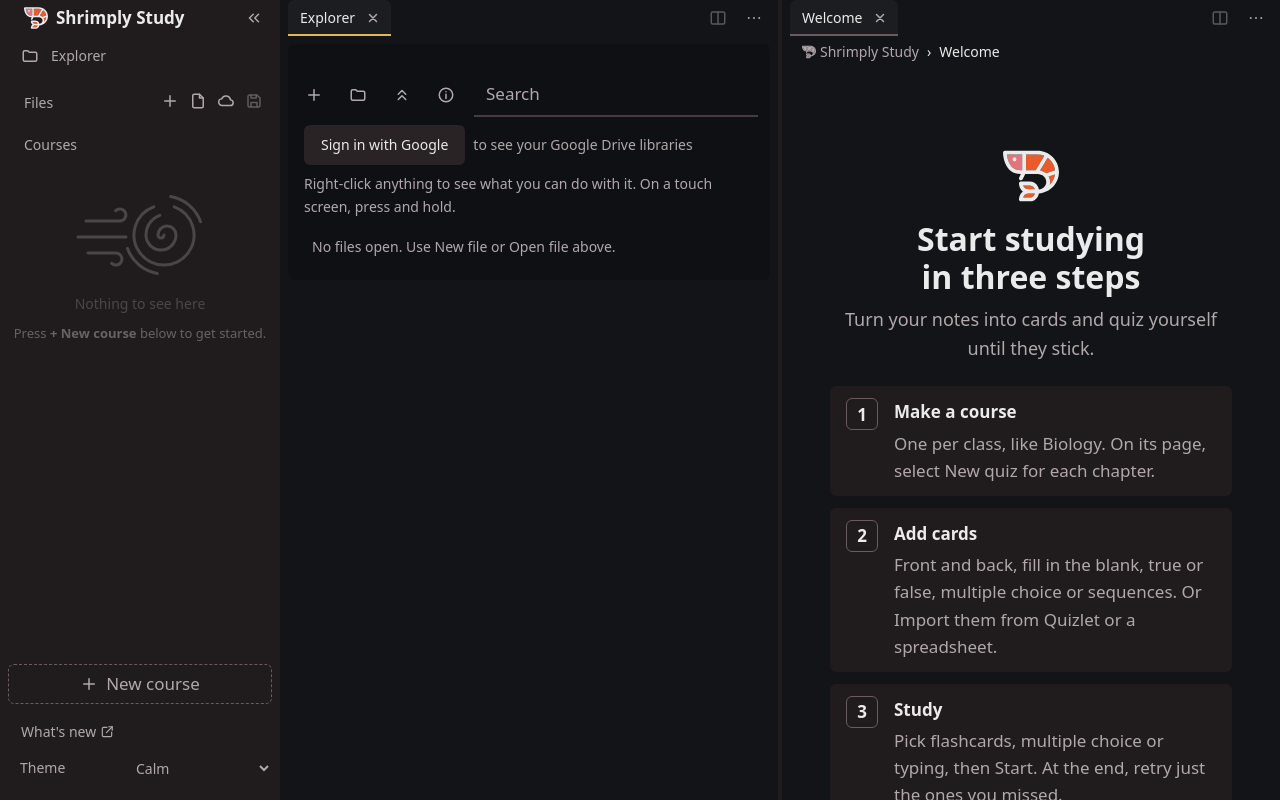
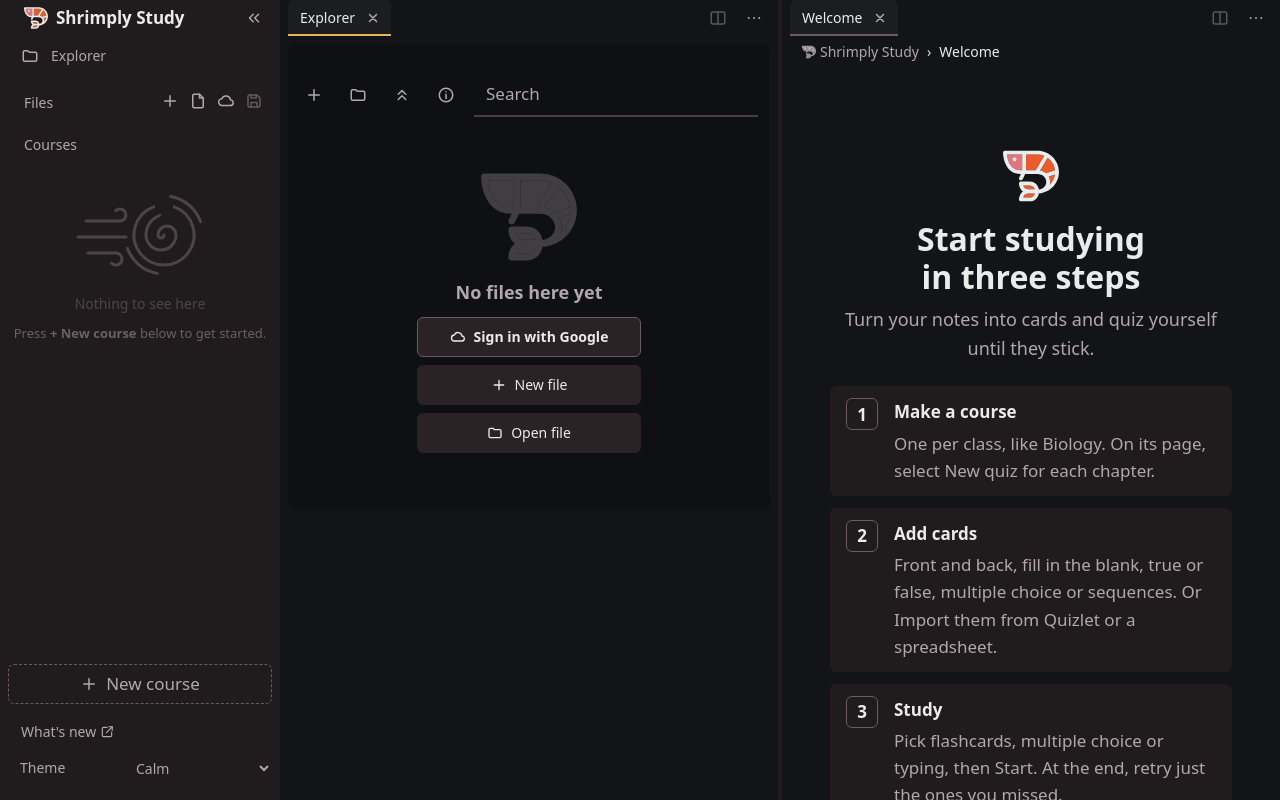
Before and after one commit to MrFlamesJr/shrimply-study, a React (Vite) app: page / in a window 1280 px wide. Both pictures are taken after a click on the button "Explorer". Built offline with nearby package versions, Linux system fonts and the light colour scheme; a web font is replaced by a local one.

Commit message:
Explorer by state, less cluttered: calm empty states, one quiet line at the bottom for sign-in, choosing files, loading and errors, the right-click tip until the first right-click; it shows the hidden Drive files note in the sidebar's words

```diff
--- a/src/App.tsx
+++ b/src/App.tsx
@@ -12,6 +12,7 @@ import type { ItemRef } from './logic/contentOps'
 import { fileStorage, loadGuide } from './storage/fileStorage'
 import { loadTheme, saveTheme } from './storage/themePref'
 import { loadTipsOpen, saveTipsOpen } from './storage/tipsPref'
+import { loadExplorerTipSeen, saveExplorerTipSeen } from './storage/explorerTipPref'
 import { loadStudyOptions, saveStudyOptions } from './storage/studyPref'
 import { loadSeenRelease, saveSeenRelease } from './storage/welcomePref'
 import { RELEASES } from './releaseNotes'
@@ -123,6 +124,12 @@ export function App() {
   const [theme, setTheme] = useState(loadTheme)
   // The quiz page's "How studying works" box: whole, or minimized to its title (remembered in this browser).
   const [tipsOpen, setTipsOpen] = useState(loadTipsOpen)
+  // The Explorer's one-line tip stays until the first right-click there (remembered in this browser).
+  const [explorerTipSeen, setExplorerTipSeen] = useState(loadExplorerTipSeen)
+  const tipSeen = () => {
+    saveExplorerTipSeen()
+    setExplorerTipSeen(true)
+  }
   const toggleTips = (open: boolean) => {
     saveTipsOpen(open)
     setTipsOpen(open)
@@ -399,6 +406,8 @@ export function App() {
     setCollapsed,
     tipsOpen,
     setTipsOpen: toggleTips,
+    explorerTipSeen,
+    onExplorerTipSeen: tipSeen,
     openDrive: () => setDriveOpen(true),
     openFile: async () => (await ws.openFile()) !== null,
     openGuide: async () => (await ws.openLibrary(loadGuide, 'Guide')) !== null,
--- a/src/layout/Explorer.tsx
+++ b/src/layout/Explorer.tsx
@@ -1,7 +1,7 @@
 import { useEffect, useId, useMemo, useRef, useState, type ReactNode } from 'react'
 import { AutoText } from '../components/AutoText'
 import type { askConfirm } from '../components/ConfirmDialog'
-import { BrowserIcon, ChevronsUpIcon, CloudIcon, FileIcon, FolderIcon, InfoIcon, PlusIcon, RefreshIcon } from '../components/Icons'
+import { BrowserIcon, ChevronsUpIcon, ShrimpIcon, CloudIcon, FileIcon, FolderIcon, InfoIcon, PlusIcon, RefreshIcon } from '../components/Icons'
 import { IconButton } from '../components/IconButton'
 import { Modal, closeModal } from '../components/Modal'
 import { ownWindow } from '../components/ownWindow'
@@ -18,6 +18,7 @@ import {
   renameProblem, whereIcon, docIds, type Action, type DocRef, type ItemKind, type MenuContext, type Plan,
 } from '../logic/explorerActions'
 import { closedDriveFiles, driveNodeOf, explorerSource, isPeekDoc, nodeOf, parseDriveNode, peekDocs, peekDriveId, type DriveFileInfo, type DriveListing, type Peek } from '../logic/explorerTree'
+import { hiddenNote as hiddenFilesNote } from '../logic/signOut'
 import type { Library } from '../model'
 import { newId } from '../model'
 
@@ -70,10 +71,16 @@ export type ExplorerProps = {
   reveal: string | null
   onRevealed(): void
   drive?: ExplorerDrive
+  /** The one-line right-click tip shows until this is true; `onTipSeen` is called at the first right-click. */
+  tipSeen?: boolean
+  onTipSeen?(): void
+  /** How many files from Google Drive are kept out of the tree until the user signs in (a quiet note; none: nothing). */
+  hiddenFiles?: number
 }
 
 // Everything the Explorer can do, for its (i): short and grouped.
 const HELP: [string, string][] = [
+  ['Right-click', 'Right-click anything to see what you can do with it. On a touch screen, press and hold.'],
   ['Open and expand', 'Press Enter or double click to open a file, course, quiz or card in a tab beside the Explorer. The arrow keys move: Right opens a node, Left closes it. Expanding a file that is not open only shows what is inside it.'],
   ['Select several', 'Hold Ctrl to add or remove one, Shift to pick a range, Ctrl+A for all. Copy, cut, move and drag need items of one kind. Delete takes any mix.'],
   ['Copy, cut and paste', 'Ctrl+C, Ctrl+X and Ctrl+V work on courses, quizzes and cards, also between files. A pasted copy gets a free name, like "Biology (2)". Inside a file that is not open you can only copy.'],
@@ -294,6 +301,7 @@ export function Explorer(p: ExplorerProps): ReactNode {
   const idsFor = (node: string | null) => (node === null ? [] : p.selection.ids.includes(node) ? ordered(p.selection, order) : [node])
 
   const onContextMenu = (target: string | null, at: { x: number; y: number }) => {
+    if (!p.tipSeen) p.onTipSeen?.()
     const ids = idsFor(target)
     const items: MenuItem[] = menuFor(context(), ids, target).map((e) =>
       e === 'separator'
@@ -358,6 +366,34 @@ export function Explorer(p: ExplorerProps): ReactNode {
     }
   })
 
+  // One quiet line at the bottom for Google Drive, whatever the state; the long explanations are in the (i).
+  const hasItems = source.roots.length > 0
+  let driveLine: ReactNode = null
+  if (drive) {
+    const l = drive.listing
+    if (!l.signedIn) {
+      // With no files the empty state already has its Sign in button.
+      if (hasItems) driveLine = <button type="button" className="link" onClick={drive.signIn}><CloudIcon /> Sign in to see your Google Drive</button>
+    } else if (l.files !== null) {
+      driveLine = <button type="button" className="link" onClick={drive.pick}>Choose files in Google Drive</button>
+    } else if (l.failed) {
+      driveLine = (
+        <>
+          <span>Couldn't load your Google Drive.</span>
+          <button type="button" className="link" onClick={drive.refresh}>Retry</button>
+        </>
+      )
+    } else if (l.loading) {
+      driveLine = <span>Loading your Google Drive…</span>
+    } else {
+      // Signed in earlier but the sign-in has run out: listing asks Google again, so it waits for a click.
+      driveLine = <button type="button" className="link" onClick={drive.refresh}>Show my Google Drive libraries</button>
+    }
+  }
+  if (driveLine) driveLine = <div className="explorer-drive">{driveLine}</div>
+  // The same words as the sidebar's note: never "your" while nobody is signed in.
+  const hiddenNote = drive && p.hiddenFiles ? <p className="explorer-drive">{hiddenFilesNote(p.hiddenFiles, drive.listing.signedIn)}</p> : null
+
   const destinations = moving ? moveDestinations(docs, names, moving) : []
 
   return (
@@ -392,13 +428,9 @@ export function Explorer(p: ExplorerProps): ReactNode {
           />
         </div>
       </div>
-      {drive && !drive.listing.signedIn && (
-        <div className="explorer-drive">
-          <button type="button" onClick={drive.signIn}>Sign in with Google</button>
-          <span>to see your Google Drive libraries</span>
-        </div>
+      {hasItems && !p.tipSeen && (
+        <p className="explorer-tip">Right-click anything to see what you can do with it. On a touch screen, press and hold.</p>
       )}
-      <p className="explorer-tip">Right-click anything to see what you can do with it. On a touch screen, press and hold.</p>
       <div className="explorer-tree">
         <TreeView
           label="Open files"
@@ -448,26 +480,23 @@ export function Explorer(p: ExplorerProps): ReactNode {
               return (r && r.kind !== 'doc' ? renameProblem(docs, r, name) : undefined) ?? null
             },
           }}
-          empty={<p className="explorer-empty">No files open. Use New file or Open file above.</p>}
+          empty={
+            <div className="explorer-empty">
+              <span className="explorer-empty-mark"><ShrimpIcon /></span>
+              <h3 className="explorer-empty-title">No files here yet</h3>
+              <div className="explorer-empty-actions">
+                {drive && !drive.listing.signedIn && (
+                  <button type="button" className="is-lead" onClick={drive.signIn}><CloudIcon /> Sign in with Google</button>
+                )}
+                <button type="button" onClick={p.newDoc}><PlusIcon /> New file</button>
+                <button type="button" onClick={p.openFile}><FolderIcon /> Open file</button>
+              </div>
+            </div>
+          }
         />
       </div>
-      {drive?.listing.signedIn && (
-        <div className="explorer-drive">
-          {drive.listing.files !== null ? (
-            <button type="button" className="link" onClick={drive.pick}>Don't see a file? Choose files in Google Drive</button>
-          ) : drive.listing.failed ? (
-            <>
-              <span>Couldn't load your Google Drive.</span>
-              <button type="button" onClick={drive.refresh}>Retry</button>
-            </>
-          ) : drive.listing.loading ? (
-            <span>Loading your Google Drive…</span>
-          ) : (
-            // Signed in earlier but the sign-in has run out: listing asks Google again, so it waits for a click.
-            <button type="button" onClick={drive.refresh}>Show my Google Drive libraries</button>
-          )}
-        </div>
-      )}
+      {hiddenNote}
+      {driveLine}
       {moving && (
         <Modal title={`Move ${kindCount(moving[0].kind, moving.length)} to`} narrow onClose={() => setMoving(null)}>
           {destinations.length === 0 ? (
--- a/src/layout/ExplorerPane.tsx
+++ b/src/layout/ExplorerPane.tsx
@@ -21,6 +21,11 @@ export function ExplorerPane(p: {
   editNode(ref: ItemRef): void
   reveal: string | null
   onRevealed(): void
+  /** The right-click tip: shown until the user has right-clicked once (remembered by the host). */
+  tipSeen?: boolean
+  onTipSeen?(): void
+  /** Files from Google Drive hidden until sign-in (`ws.hiddenDocs`). */
+  hiddenFiles?: number
 }): ReactNode {
   const { ws } = p
   const next = ws.docs.map((d): ExplorerDoc => {
@@ -160,6 +165,9 @@ export function ExplorerPane(p: {
       reveal={p.reveal}
       onRevealed={p.onRevealed}
       drive={drive}
+      tipSeen={p.tipSeen}
+      onTipSeen={p.onTipSeen}
+      hiddenFiles={p.hiddenFiles}
     />
   )
 }
--- a/src/layout/PaneScreen.tsx
+++ b/src/layout/PaneScreen.tsx
@@ -30,6 +30,9 @@ export type PaneShared = {
   setCollapsed(collapsed: ReadonlySet<string>): void
   tipsOpen: boolean
   setTipsOpen(open: boolean): void
+  /** The Explorer's tip is gone once the user has right-clicked there. */
+  explorerTipSeen: boolean
+  onExplorerTipSeen(): void
   openDrive(): void
   openFile(): Promise<boolean>
   openGuide(): Promise<boolean>
@@ -74,6 +77,9 @@ export function PaneScreen({ tab, group, shown, active, s }: Props) {
         editNode={s.editNode}
         reveal={s.reveal}
         onRevealed={s.onRevealed}
+        tipSeen={s.explorerTipSeen}
+        onTipSeen={s.onExplorerTipSeen}
+        hiddenFiles={s.ws.hiddenDocs}
       />
     )
   }
--- /dev/null
+++ b/src/storage/explorerTipPref.ts
@@ -0,0 +1,19 @@
+// Whether the user has right-clicked in the Explorer once: then its one-line tip ("Right-click anything...") stays away,
+// remembered in this browser. Blocked storage remembers nothing, so the tip shows again next visit.
+const KEY = 'shrimply-explorer-tip-seen'
+
+export function loadExplorerTipSeen(): boolean {
+  try {
+    return localStorage.getItem(KEY) === '1'
+  } catch {
+    return false
+  }
+}
+
+export function saveExplorerTipSeen() {
+  try {
+    localStorage.setItem(KEY, '1')
+  } catch {
+    // Not remembered; it stays gone until the page closes.
+  }
+}
--- a/src/theme/explorer.css
+++ b/src/theme/explorer.css
@@ -44,8 +44,54 @@
   flex: 1;
   min-height: 0;
 }
+/* No files: a faded mark, a short title and one compact set of buttons (the empty pane's style). */
 .explorer-empty {
+  display: flex;
+  flex-direction: column;
+  align-items: center;
+  gap: var(--space-3);
+  padding: var(--space-6) var(--space-2);
+  color: var(--text-muted);
+  text-align: center;
+}
+.explorer-empty-mark {
+  /* One quiet tone (the muted text's), a watermark rather than a logo. */
+  --brand-shell: currentColor;
+  --brand-head: currentColor;
+  opacity: var(--dim-empty);
+}
+.explorer-empty-mark svg {
+  width: 96px;
+  height: 96px;
+}
+.explorer-empty-title {
   margin: 0;
+  font-family: var(--font-display);
+  font-size: var(--text-lg);
+  font-weight: var(--weight-bold);
+  letter-spacing: var(--display-tracking);
+  text-transform: var(--display-case);
+}
+.explorer-empty-actions {
+  display: flex;
+  flex-direction: column;
+  gap: var(--space-2);
+  width: min(100%, 14rem);
+}
+.explorer-empty-actions button {
+  display: flex;
+  align-items: center;
+  justify-content: center;
+  gap: var(--space-2);
+}
+.explorer-empty-actions button svg {
+  width: 16px;
+  height: 16px;
+}
+/* The first one is the way in when there is Google Drive: bolder, never a second gold button. */
+.explorer-empty-actions .is-lead {
+  border-color: var(--border-strong);
+  font-weight: var(--weight-bold);
 }
 .explorer .kit-row-icon:empty {
   display: none;
@@ -113,10 +159,19 @@
   display: flex;
   flex-wrap: wrap;
   align-items: center;
-  gap: var(--space-2);
-  padding: 0 var(--space-1);
+  gap: var(--space-1) var(--space-2);
   color: var(--text-muted);
   font-size: var(--text-sm);
+}
+/* Link buttons in the Explorer are the app's `.link`; their text lines up with the tree's rows. */
+.explorer-drive .link {
+  display: inline-flex;
+  align-items: center;
+  gap: var(--space-2);
+}
+.explorer-drive .link svg {
+  width: 16px;
+  height: 16px;
 }
 /* What is inside a library that is not open (a look, read-only), and its loading and failure rows, read quieter. */
 .explorer .kit-row[data-id^="c:p-"],
```
Also changed, not shown: 1 other file (tests, documents, lock files or other folders).
